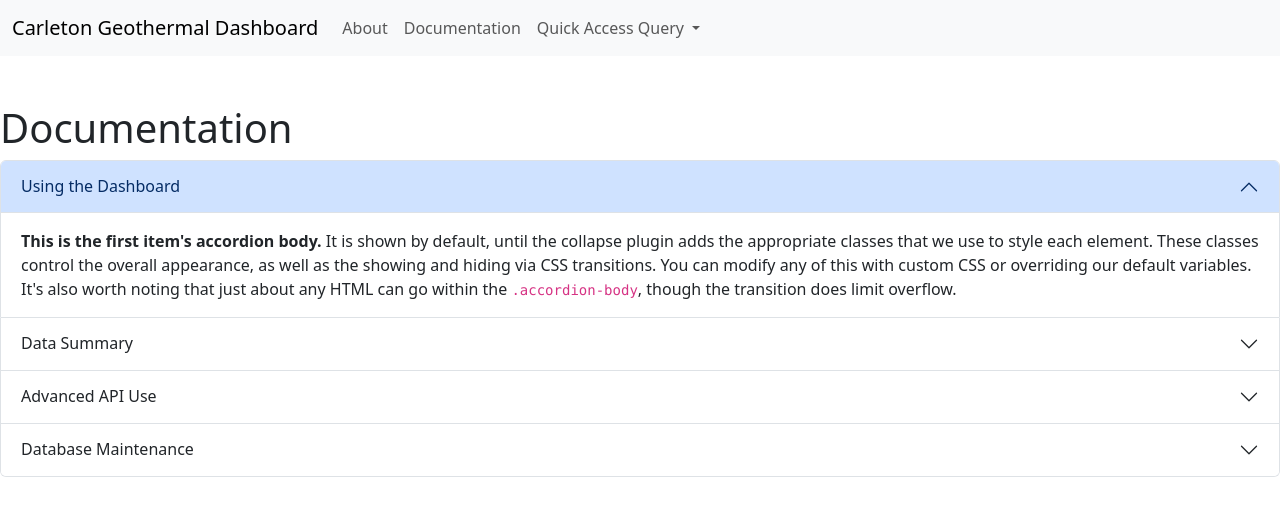
After one commit to acdalal/geothermal, a Django app: page /documentation/ in a window 1280 px wide. The commit adds this page. Shown: the top 516 px of the page. Run offline with Django 4.2, Linux system fonts and the light colour scheme; some libraries are stand-ins or nearby versions.

Commit message:
add documentation page with filler text

```diff
--- /dev/null
+++ b/geothermalsite/dashboard/templates/dashboard/documentation.html
@@ -0,0 +1,59 @@
+{% extends 'dashboard/base.html' %}
+
+{% block header %}
+    <h1>Documentation</h1>
+{% endblock %}
+
+{% block content %}
+  <!-- Bootstrap accordion component -->
+  <div class="accordion" id="accordionExample">
+    <div class="accordion-item">
+      <h2 class="accordion-header" id="headingOne">
+        <button class="accordion-button" type="button" data-bs-toggle="collapse" data-bs-target="#collapseOne" aria-expanded="true" aria-controls="collapseOne">
+          Using the Dashboard
+        </button>
+      </h2>
+      <div id="collapseOne" class="accordion-collapse collapse show" aria-labelledby="headingOne" data-bs-parent="#accordionExample">
+        <div class="accordion-body">
+          <strong>This is the first item's accordion body.</strong> It is shown by default, until the collapse plugin adds the appropriate classes that we use to style each element. These classes control the overall appearance, as well as the showing and hiding via CSS transitions. You can modify any of this with custom CSS or overriding our default variables. It's also worth noting that just about any HTML can go within the <code>.accordion-body</code>, though the transition does limit overflow.
+        </div>
+      </div>
+    </div>
+    <div class="accordion-item">
+      <h2 class="accordion-header" id="headingTwo">
+        <button class="accordion-button collapsed" type="button" data-bs-toggle="collapse" data-bs-target="#collapseTwo" aria-expanded="false" aria-controls="collapseTwo">
+          Data Summary
+        </button>
+      </h2>
+      <div id="collapseTwo" class="accordion-collapse collapse" aria-labelledby="headingTwo" data-bs-parent="#accordionExample">
+        <div class="accordion-body">
+          <strong>This is the second item's accordion body.</strong> It is hidden by default, until the collapse plugin adds the appropriate classes that we use to style each element. These classes control the overall appearance, as well as the showing and hiding via CSS transitions. You can modify any of this with custom CSS or overriding our default variables. It's also worth noting that just about any HTML can go within the <code>.accordion-body</code>, though the transition does limit overflow.
+        </div>
+      </div>
+    </div>
+    <div class="accordion-item">
+      <h2 class="accordion-header" id="headingThree">
+        <button class="accordion-button collapsed" type="button" data-bs-toggle="collapse" data-bs-target="#collapseThree" aria-expanded="false" aria-controls="collapseThree">
+          Advanced API Use
+        </button>
+      </h2>
+      <div id="collapseThree" class="accordion-collapse collapse" aria-labelledby="headingThree" data-bs-parent="#accordionExample">
+        <div class="accordion-body">
+          <strong>This is the third item's accordion body.</strong> It is hidden by default, until the collapse plugin adds the appropriate classes that we use to style each element. These classes control the overall appearance, as well as the showing and hiding via CSS transitions. You can modify any of this with custom CSS or overriding our default variables. It's also worth noting that just about any HTML can go within the <code>.accordion-body</code>, though the transition does limit overflow.
+        </div>
+      </div>
+    </div>
+    <div class="accordion-item">
+      <h2 class="accordion-header" id="headingFour">
+        <button class="accordion-button collapsed" type="button" data-bs-toggle="collapse" data-bs-target="#collapseFour" aria-expanded="false" aria-controls="collapseFour">
+          Database Maintenance
+        </button>
+      </h2>
+      <div id="collapseFour" class="accordion-collapse collapse" aria-labelledby="headingFour" data-bs-parent="#accordionExample">
+        <div class="accordion-body">
+          <strong>This is the third item's accordion body.</strong> It is hidden by default, until the collapse plugin adds the appropriate classes that we use to style each element. These classes control the overall appearance, as well as the showing and hiding via CSS transitions. You can modify any of this with custom CSS or overriding our default variables. It's also worth noting that just about any HTML can go within the <code>.accordion-body</code>, though the transition does limit overflow.
+        </div>
+      </div>
+    </div>
+  </div>
+{% endblock %}
--- a/geothermalsite/dashboard/templates/dashboard/navbar.html
+++ b/geothermalsite/dashboard/templates/dashboard/navbar.html
@@ -10,7 +10,7 @@
             <a class="nav-link" href="{% url 'about' %}">About</a>
           </li>
           <li class="nav-item">
-            <a class="nav-link" href="#">Documentation</a>
+            <a class="nav-link" href="{% url 'documentation' %}">Documentation</a>
           </li>
           <li class="nav-item dropdown">
             <a class="nav-link dropdown-toggle" href="#" role="button" data-bs-toggle="dropdown" aria-expanded="false">
--- a/geothermalsite/dashboard/urls.py
+++ b/geothermalsite/dashboard/urls.py
@@ -9,4 +9,5 @@ urlpatterns = [
     path("tempvstime/download", views.tempVsTimeDownload, name="tempvstimedownload"),
     path("tempvsdepth/download", views.tempVsDepthDownload, name="tempvsdepthdownload"),
     path("about/", views.about, name="about"),
+    path("documentation/", views.documentation, name="documentation"),
 ]
--- a/geothermalsite/dashboard/views.py
+++ b/geothermalsite/dashboard/views.py
@@ -108,6 +108,10 @@ def index(request):
 
 def about(request):
     return render(request, "dashboard/about.html", context=None)
+
+
+def documentation(request):
+    return render(request, "dashboard/documentation.html", context=None)
 
 
 def tempVsTime(request):
```
